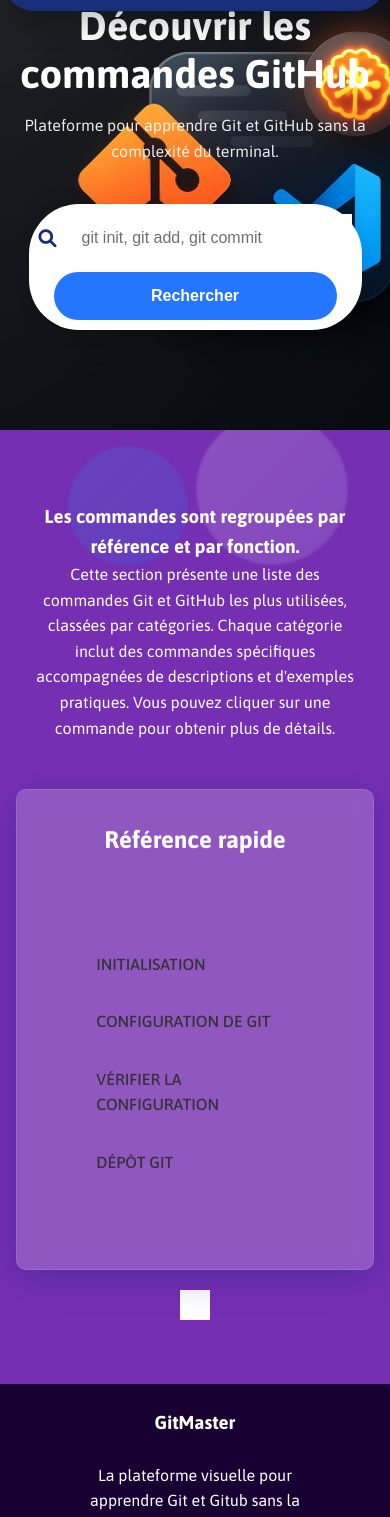
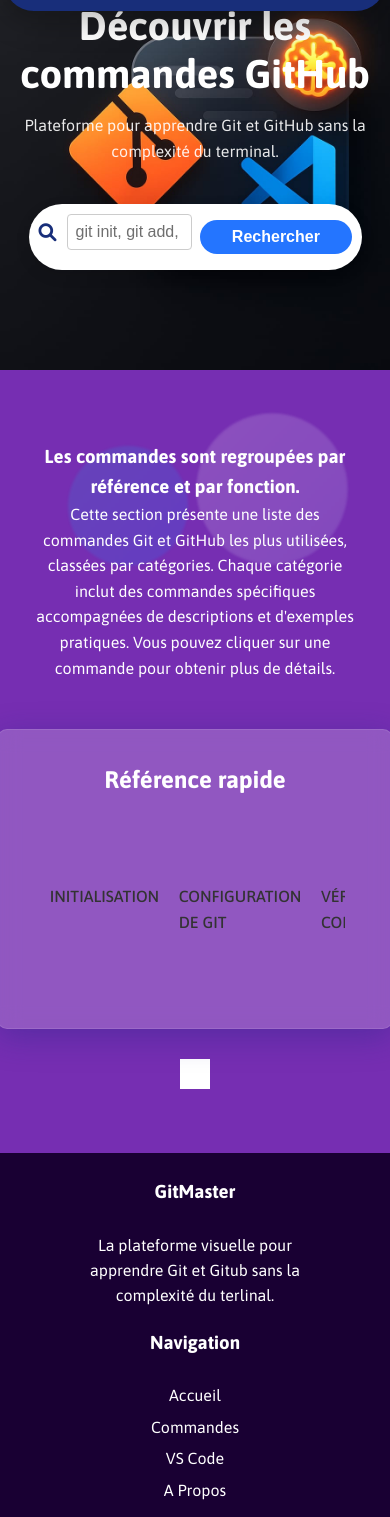
Before and after one commit to RayTheBest08/GitMaster, a plain HTML site: page Page_commande/index.html in a window 390 px wide. Shown: the part 77-1594 px from the top of the page. Drawn offline with nearby package versions, Linux system fonts and the light colour scheme.

Commit message:
mise a jour de la responsivité (telephone mobile)

```diff
--- a/Page_commande/index.html
+++ b/Page_commande/index.html
@@ -220,26 +220,26 @@
             <h2>Référence rapide</h2>
             <div class="container">
                 <ul class="nav-list">
-                    <li><a href="#initialisation-git-section" id="link-initialisation">INITIALISATION</a></li>
-                    <li><a href="#configuration-git-section" id="link-configuration">CONFIGURATION DE GIT</a></li>
-                    <li><a href="#verification-configuration-section" id="link-verification">VÉRIFIER LA
+                    <li class="item" ><a href="#initialisation-git-section" id="link-initialisation">INITIALISATION</a></li>
+                    <li class="item" ><a href="#configuration-git-section" id="link-configuration">CONFIGURATION DE GIT</a></li>
+                    <li class="item" ><a href="#verification-configuration-section" id="link-verification">VÉRIFIER LA
                             CONFIGURATION</a></li>
-                    <li><a href="#depot-git-section" id="link-depot">DÉPÔT GIT</a></li>
-                    <li><a href="#initialisation-depot-non-versionne-section"
+                    <li class="item" ><a href="#depot-git-section" id="link-depot">DÉPÔT GIT</a></li>
+                    <li class="item" ><a href="#initialisation-depot-non-versionne-section"
                             id="link-init-non-versionne">INITIALISATION D'UN DÉPÔT GIT</a></li>
-                    <li><a href="#preparation-modifications-section" id="link-preparation-modifs">PRÉPARATION DES
+                    <li class="item" ><a href="#preparation-modifications-section" id="link-preparation-modifs">PRÉPARATION DES
                             MODIFICATIONS</a></li>
-                    <li><a href="#etat-modifications-section" id="link-etat-modifs">ÉTAT ET MODIFICATIONS</a></li>
-                    <li><a href="#voir-modifications-section" id="link-voir-modifs">MODIFICATIONS</a></li>
-                    <li><a href="#creer-commit-section" id="link-creer-commit">CRÉER UN COMMIT</a></li>
-                    <li><a href="#gestion-branches-section" id="link-gestion-branches">GESTION DES BRANCHES</a></li>
-                    <li><a href="#changer-branche-section" id="link-changer-branche">CHANGER DE BRANCHE</a></li>
-                    <li><a href="#renommer-branche-section" id="link-renommer-branche">RENOMMER UNE BRANCHE</a></li>
-                    <li><a href="#supprimer-branche-section" id="link-supprimer-branche">SUPPRIMER UNE BRANCHE</a></li>
-                    <li><a href="#fusionner-branches-section" id="link-fusionner-branches">FUSIONNER DES BRANCHES</a>
+                    <li class="item" ><a href="#etat-modifications-section" id="link-etat-modifs">ÉTAT ET MODIFICATIONS</a></li>
+                    <li class="item" ><a href="#voir-modifications-section" id="link-voir-modifs">MODIFICATIONS</a></li>
+                    <li class="item" ><a href="#creer-commit-section" id="link-creer-commit">CRÉER UN COMMIT</a></li>
+                    <li class="item" ><a href="#gestion-branches-section" id="link-gestion-branches">GESTION DES BRANCHES</a></li>
+                    <li class="item" ><a href="#changer-branche-section" id="link-changer-branche">CHANGER DE BRANCHE</a></li>
+                    <li class="item" ><a href="#renommer-branche-section" id="link-renommer-branche">RENOMMER UNE BRANCHE</a></li>
+                    <li class="item" ><a href="#supprimer-branche-section" id="link-supprimer-branche">SUPPRIMER UNE BRANCHE</a></li>
+                    <li class="item" ><a href="#fusionner-branches-section" id="link-fusionner-branches">FUSIONNER DES BRANCHES</a>
                     </li>
-                    <li><a href="#cloner-depot-section" id="link-cloner-depot">CLONER UN DÉPÔT</a></li>
-                    <li><a href="#travail-collaboratif-section" id="link-travail-collaboratif">TRAVAIL COLLABORATIF</a>
+                    <li class="item" ><a href="#cloner-depot-section" id="link-cloner-depot">CLONER UN DÉPÔT</a></li>
+                    <li class="item" ><a href="#travail-collaboratif-section" id="link-travail-collaboratif">TRAVAIL COLLABORATIF</a>
                     </li>
                 </ul>
             </div>
@@ -878,7 +878,62 @@ git pull origin "nom-de-la-branche"
     });
 });
 
+ // Gestion du menu burger
+    const burgerMenu = document.getElementById('burger-menu');
+    const navMenu = document.getElementById('nav-menu');
+    const body = document.body;
+
+    // Toggle du menu burger
+    burgerMenu.addEventListener('click', function () {
+      burgerMenu.classList.toggle('active');
+      navMenu.classList.toggle('active');
+      body.classList.toggle('menu-open');
+    });
+
+    // Fermer le menu en cliquant sur un lien
+    const navLinks = document.querySelectorAll('.nav-menu a');
+    navLinks.forEach(link => {
+      link.addEventListener('click', () => {
+        burgerMenu.classList.remove('active');
+        navMenu.classList.remove('active');
+        body.classList.remove('menu-open');
+      });
+    });
+
+    // Fermer le menu en cliquant en dehors
+    document.addEventListener('click', function (event) {
+      if (!burgerMenu.contains(event.target) && !navMenu.contains(event.target)) {
+        burgerMenu.classList.remove('active');
+        navMenu.classList.remove('active');
+        body.classList.remove('menu-open');
+      }
+    });
+
+    // Gestion du thème sombre/clair
+    const darkModeToggle = document.getElementById('darkmode-toggle');
+    if (darkModeToggle) {
+      darkModeToggle.addEventListener('change', function () {
+        console.log('Thème changé:', this.checked ? 'sombre' : 'clair');
+      });
+    }
+
+   document.addEventListener('DOMContentLoaded', () => {
+    const items = document.querySelectorAll('.item');
+
+    items.forEach(item => {
+        item.addEventListener('click', () => {
+            // 1. Retirez la classe 'active' de tous les éléments
+            items.forEach(otherItem => {
+                otherItem.classList.remove('active');
+            });
+
+            // 2. Ajoutez la classe 'active' à l'élément cliqué
+            item.classList.add('active');
+        });
+    });
+});
        </script>
+
 
     <script src="../app.js"></script>
 
--- a/Page_commande/styles.css
+++ b/Page_commande/styles.css
@@ -250,6 +250,16 @@ border-left: var(--color-button-start) 3px solid ;
 
 }
 
+.item.active {
+
+background-color: var(--blue-bur);
+box-shadow: 0 2px 4px rgba(0, 0, 0, 0.1);
+color: var(--color-white);
+border-left: var(--color-button-start) 3px solid ;
+  }
+
+
+
 /* INITILISATION DE GIT */
  .container {
 max-width: 800px;
@@ -276,7 +286,7 @@ color: var(--primary-color);
 
 .descrip-command p {
 margin-bottom: 1.5rem;
-font-size: 1.7rem;
+font-size: 1rem;
 line-height: 1.8;
 }
 
@@ -349,6 +359,7 @@ margin: 0;
     margin: 0;
 }
 
+
 /* Styles pour les écrans de taille moyenne (tablettes) */
 @media (max-width: 1024px) {
   main {
@@ -360,22 +371,97 @@ margin: 0;
   .command-list {
     margin: 0 1rem;
     width: auto;
-    overflow-x: auto;
-    max-height: none;
+    max-height: 300px;
   }
 
-  .command-description {
-    max-height: 400px;
+  .nav-list{
+    display: flex;
+    flex-direction: row;
+    overflow-y: auto;
+    max-width: 300px;
+    gap: 10px;
+  }
+  .nav-list li a{
+    margin-bottom: 0;
+    padding: 0.3rem ;
+  }
+
+
+.command-description {
+    max-width: calc(100% - 30px);
+  }
+
+  .command-description img{
+    max-width: 100%;
+    height: auto;
   }
 
   .container {
-    max-width: 90%;
+    max-width: 800px;
   }
 }
 
-/* Styles pour les petits écrans (téléphones mobiles) */
-@media (max-width: 768px) {
-  main {
-    gap: 20px;
+
+
+
+@media (max-width: 600px) {
+  .search-bar-container {
+    flex-direction: column;
+    padding: 10px;
+    max-width: 90%;
+  }
+
+  .search-input-group {
+    width: 100%;
+    margin-bottom: 10px;
+    padding: 0;
+  }
+
+  .search-bar-container input[type="text"] {
+    padding: 15px; /* Adjust padding for better look */
+  }
+
+  .search-button {
+    width: calc(100% - 30px); /* Make button full width */
+    margin: 0;
+    padding: 15px 30px;
+  }
+}
+
+@media (max-width: 600px) {
+  .search-bar-container {
+      display: flex;
+  flex-direction: row; /* Default: button beside input */
+  align-items: center;
+    padding: 10px;
+    max-width: 90%;
+  }
+
+  .search-input-group {
+    width: 100%;
+    margin-bottom: 10px;
+    display: flex;
+  align-items: center;
+  flex-grow: 1;
+    padding: 0;
+  }
+
+  .search-bar-container input[type="text"] {
+    padding: 15px;
+    padding: 8px;
+  border: 1px solid #ccc;
+  border-radius: 4px;
+  flex-grow: 1;
+  }
+
+  .search-button {
+  width: calc(100% - 30px);
+  margin: 0;
+  padding: 8px 12px;
+  border: none;
+ color: white;
+  cursor: pointer;
+  margin-left: 8px;
+
 }
 }
```
Lines whose indentation alone changed are shown as unchanged.
